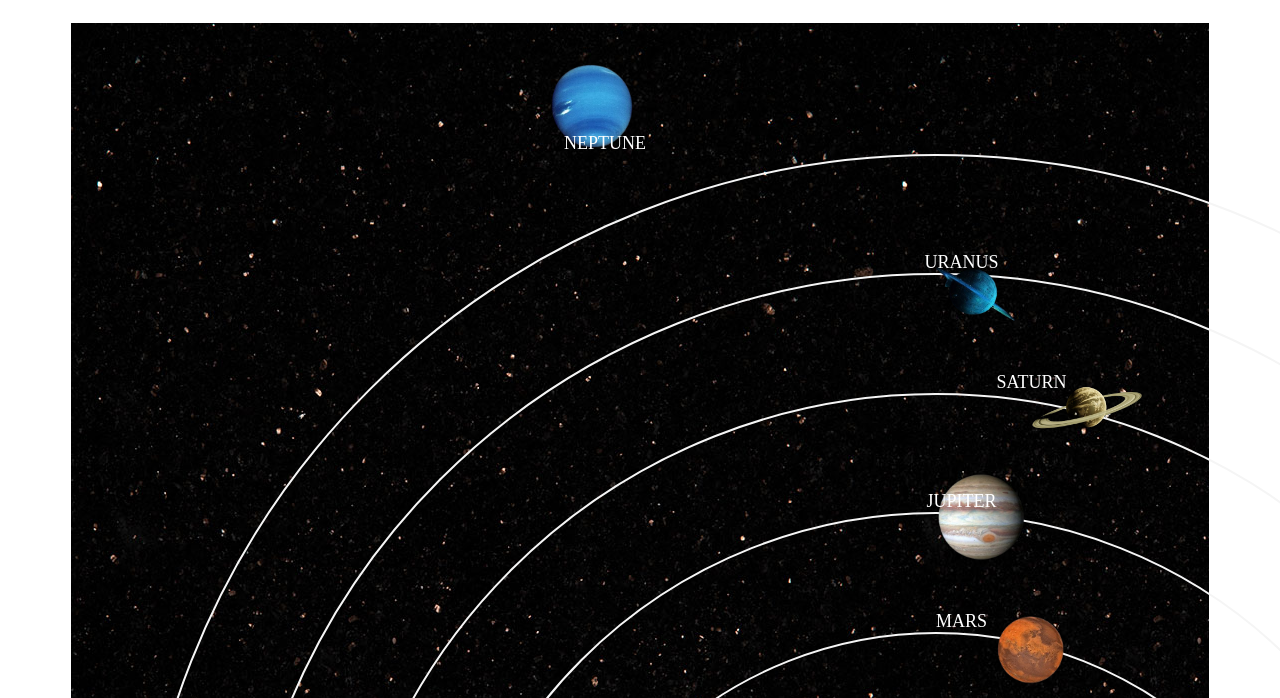
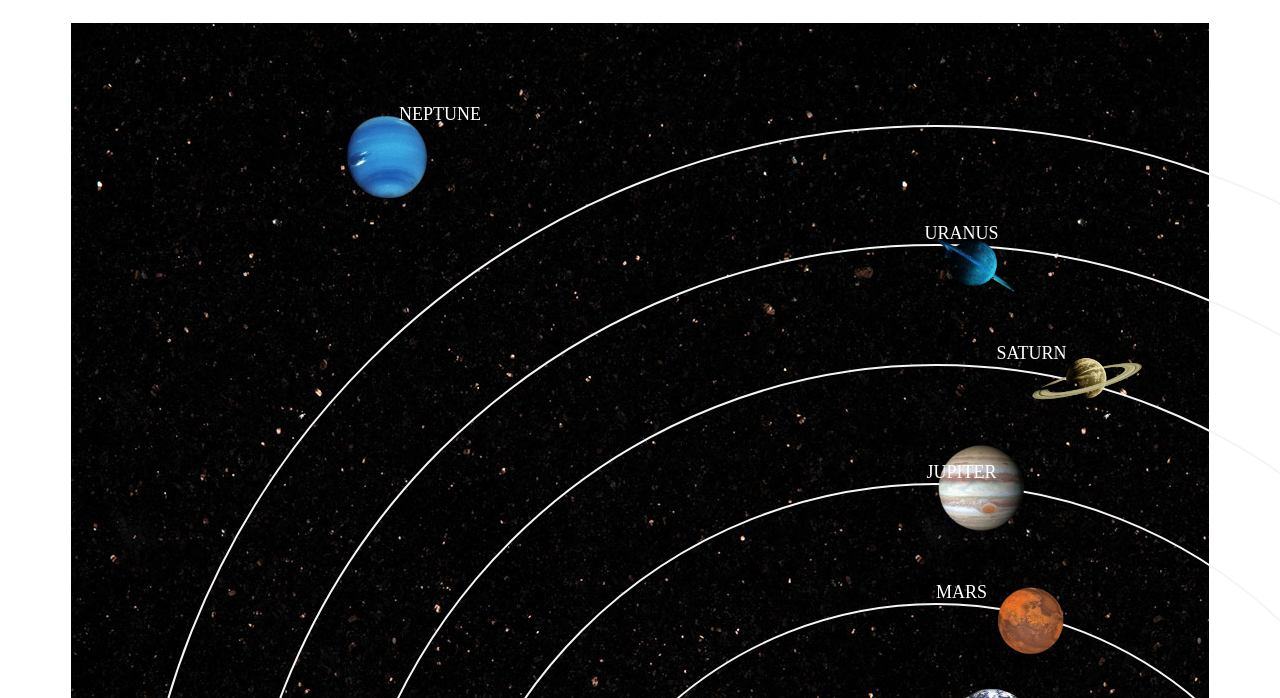
Before and after one commit to Teja5665/Solar-planets, a plain HTML site: page index.html in a window 1280 px wide. Shown: the part 61-759 px from the top of the page. Drawn offline with Linux system fonts and the light colour scheme.

Commit message:
Update index.html

```diff
--- a/index.html
+++ b/index.html
@@ -10,8 +10,8 @@
     <center>
         <h1>Solar System</h1>
         <div id="galaxy">
-            <img src="neptune-removebg-preview.png" width="110px" style="margin: -30px; margin-right: 70px;">
-                <figcaption style="color: white;font-size: large;margin-right: 70px;">NEPTUNE</figcaption>
+            <img src="neptune-removebg-preview.png" width="110px" style="margin: -110px; margin-right: 400px;">
+                <figcaption style="color: white;font-size: large;margin-right: 400px;">NEPTUNE</figcaption>
                 <div class="neptune">
                     <img src="uranus-removebg-preview.png" width="100px" style="margin: -80px; margin-left: 10px;">
                         <figcaption style="color: white;font-size: large;margin-left: 50px;">URANUS</figcaption>
```
